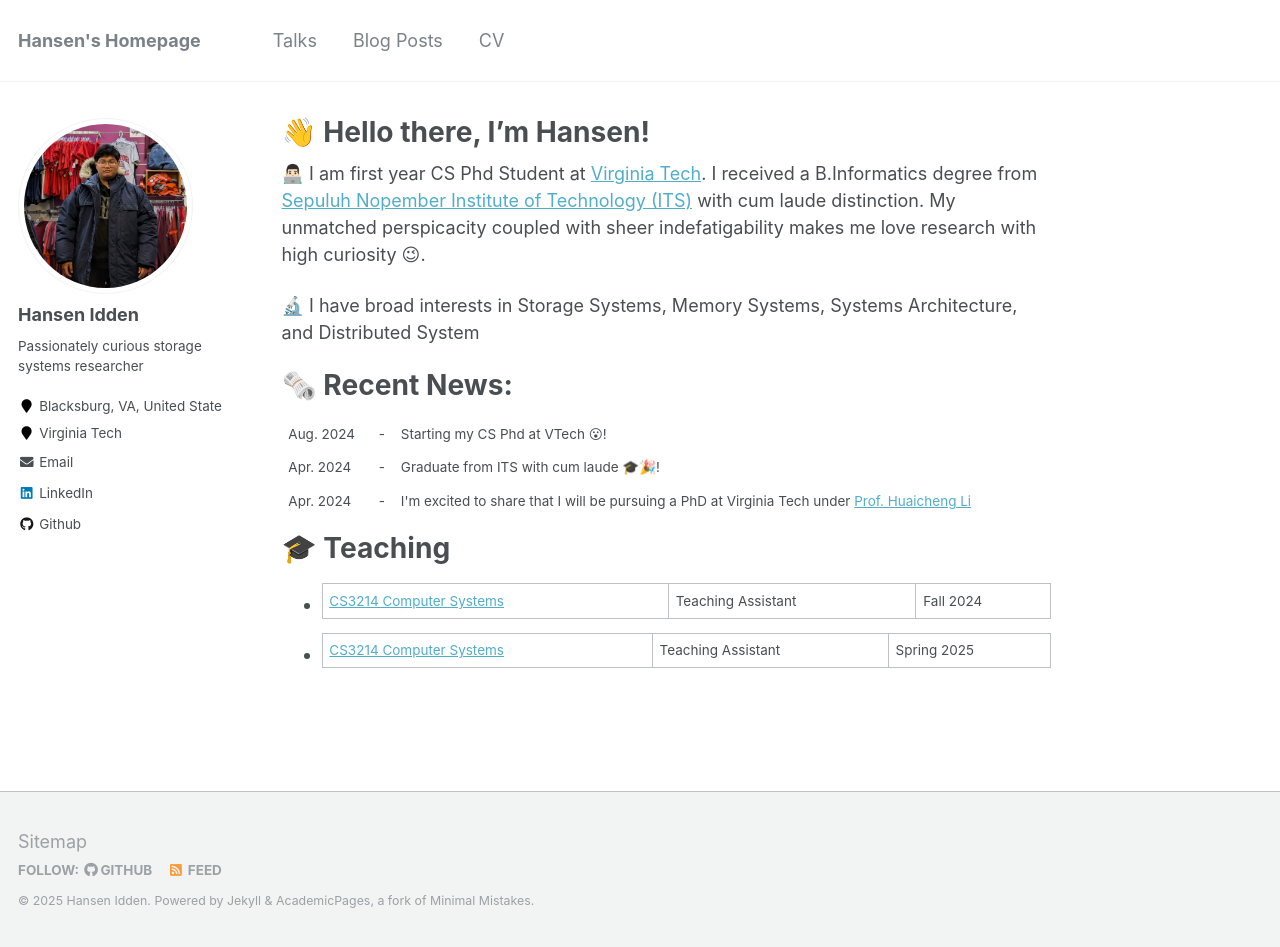
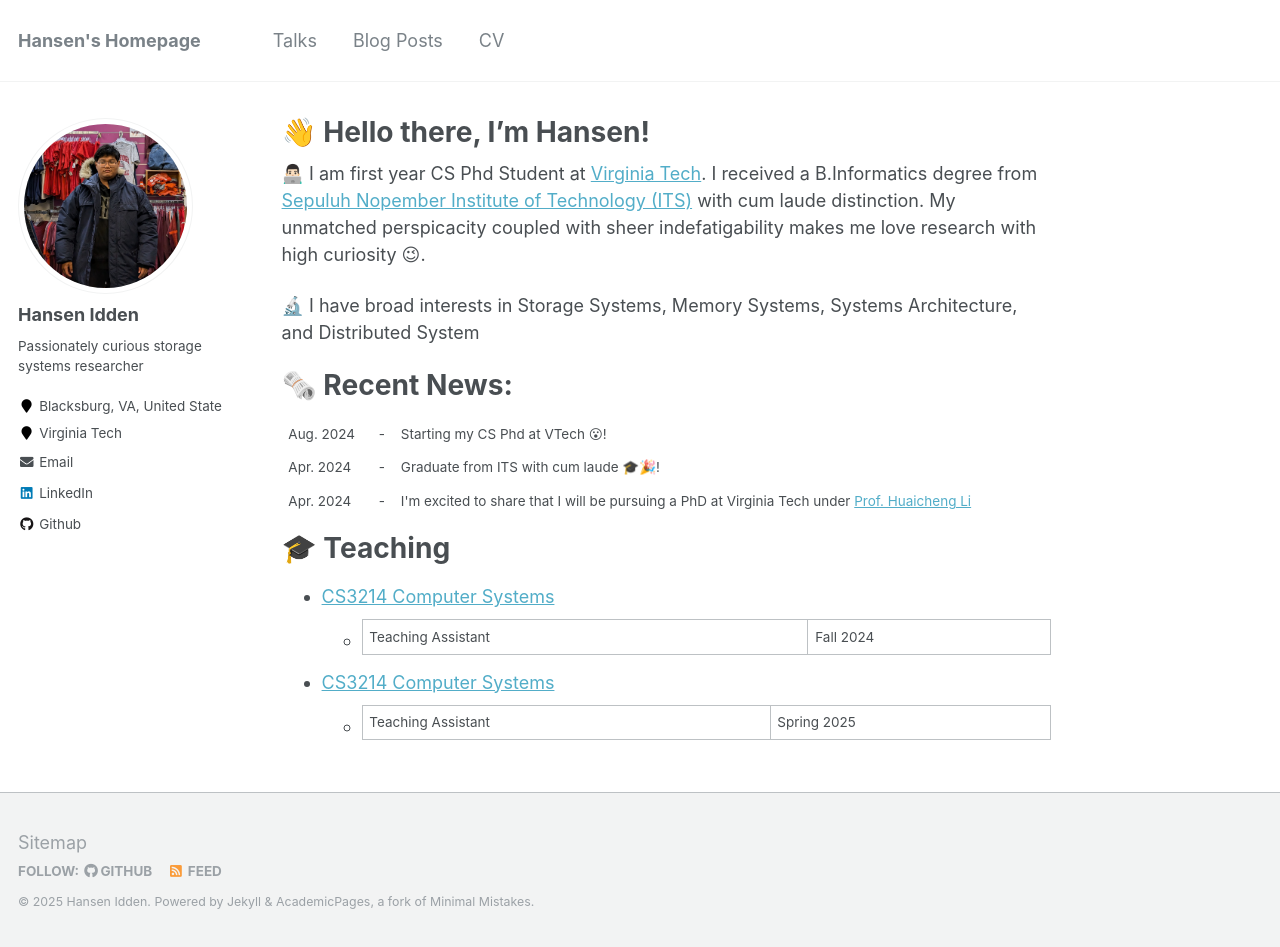
Before and after one commit to hansenidden18/hansenidden18.github.io, a Jekyll site: the page built from _pages/about.md, in a window 1280 px wide and 947 px high. Built offline with Jekyll 4.4.1, drawn with Linux system fonts in a browser that asks for light colours.

Commit message:
Update TA

```diff
--- a/_pages/about.md
+++ b/_pages/about.md
@@ -37,8 +37,10 @@ redirect_from:
 
 # 🎓 Teaching
 
-* <a href="https://courses.cs.vt.edu/cs3214/fall2024">CS3214 Computer Systems</a> | Teaching Assistant | Fall 2024
-* <a href="https://courses.cs.vt.edu/cs3214/spring2025">CS3214 Computer Systems</a> | Teaching Assistant | Spring 2025
+* <a href="https://courses.cs.vt.edu/cs3214/fall2024">CS3214 Computer Systems</a>
+  * Teaching Assistant | Fall 2024
+* <a href="https://courses.cs.vt.edu/cs3214/spring2025">CS3214 Computer Systems</a>
+  * Teaching Assistant | Spring 2025
 
 <!-- | [Doe Doe](#)     |  -  | Description of the item in the list                          | -->
 
```
